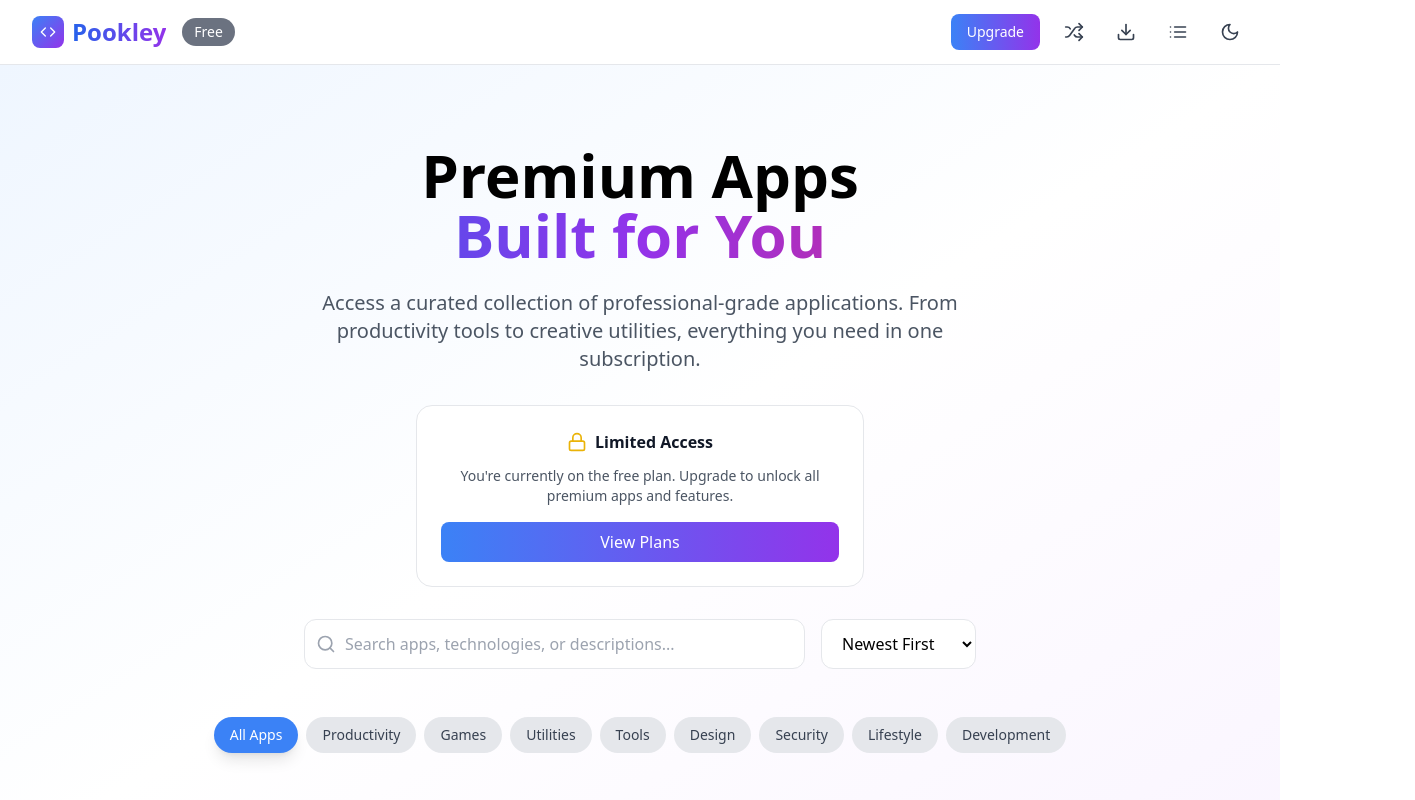
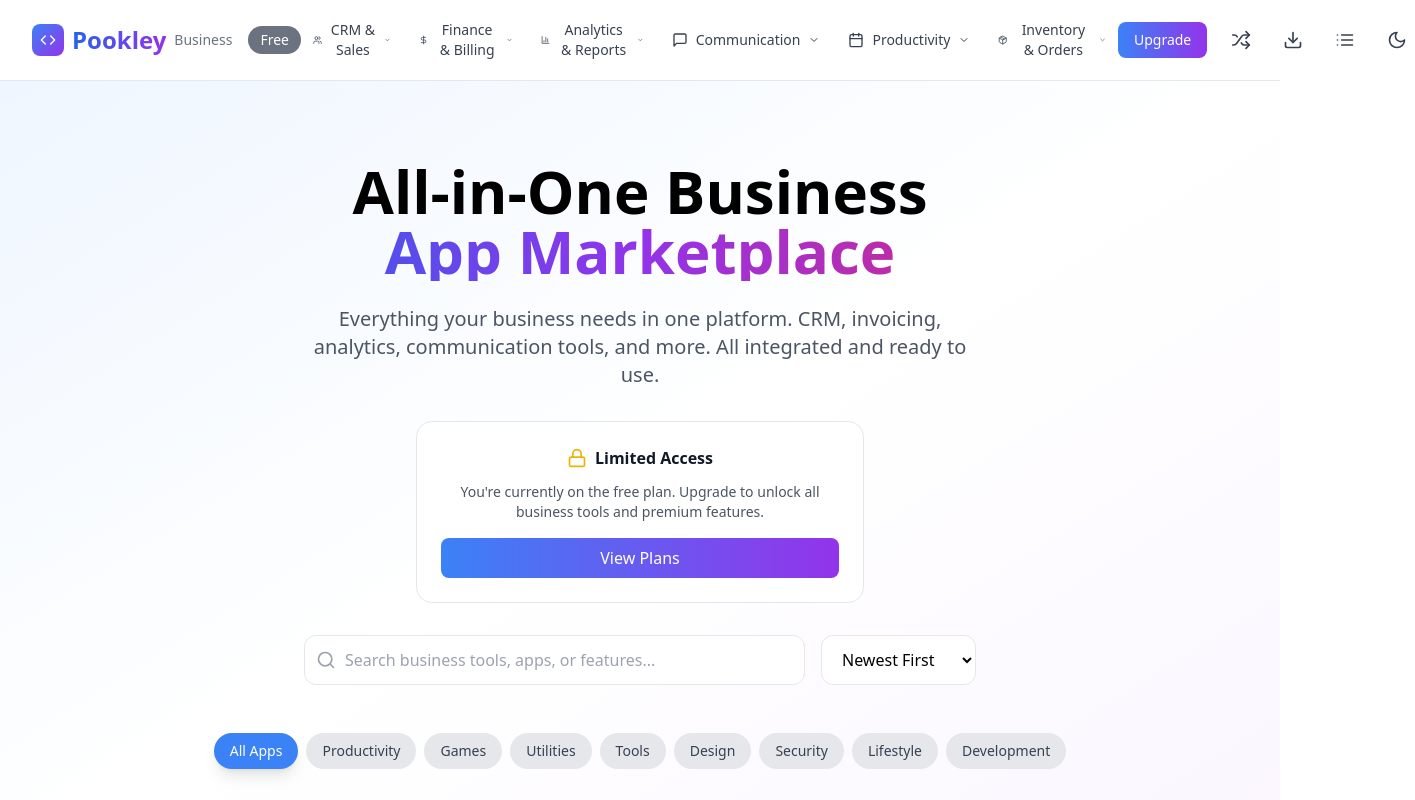
Before and after one commit to mitchelldschafer/Pookley, a React (Vite) app: page / in a window 1280 px wide. Shown: the top 800 px of the page, 1415 px wide, since content can reach past the window. Built offline with nearby package versions, Linux system fonts and the light colour scheme.

Commit message:
Transform Pookley to All-in-One Business Platform

```diff
--- a/src/App.tsx
+++ b/src/App.tsx
@@ -1,5 +1,5 @@
 import React, { useState, useEffect, useMemo } from 'react';
-import { Search, Plus, Grid, List, Sun, Moon, Download, Shuffle, Filter, Calendar, Code, Activity, Crown, Star, Lock } from 'lucide-react';
+import { Search, Plus, Grid, List, Sun, Moon, Download, Shuffle, Filter, Calendar, Code, Activity, Crown, Star, Lock, ChevronDown, Users, FileText, DollarSign, BarChart3, MessageSquare, Calendar as CalendarIcon, Package, Settings } from 'lucide-react';
 import { AppCard } from './components/AppCard';
 import { PricingModal } from './components/PricingModal';
 import { StatsWidget } from './components/StatsWidget';
@@ -15,6 +15,70 @@ function App() {
   const [darkMode, setDarkMode] = useState(false);
   const [showPricingModal, setShowPricingModal] = useState(false);
   const [userTier, setUserTier] = useState<'free' | 'pro' | 'premium'>('free');
+  const [activeDropdown, setActiveDropdown] = useState<string | null>(null);
+
+  const businessTools = {
+    crm: {
+      title: 'CRM & Sales',
+      icon: Users,
+      tools: [
+        { name: 'Customer Management', description: 'Manage contacts and leads', url: '#' },
+        { name: 'Sales Pipeline', description: 'Track deals and opportunities', url: '#' },
+        { name: 'Lead Generation', description: 'Capture and nurture leads', url: '#' },
+        { name: 'Contact Database', description: 'Centralized contact management', url: '#' }
+      ]
+    },
+    finance: {
+      title: 'Finance & Billing',
+      icon: DollarSign,
+      tools: [
+        { name: 'Invoice Generator', description: 'Create professional invoices', url: '#' },
+        { name: 'Expense Tracking', description: 'Monitor business expenses', url: '#' },
+        { name: 'Payment Processing', description: 'Accept online payments', url: '#' },
+        { name: 'Financial Reports', description: 'Track revenue and profits', url: '#' }
+      ]
+    },
+    analytics: {
+      title: 'Analytics & Reports',
+      icon: BarChart3,
+      tools: [
+        { name: 'Business Dashboard', description: 'Real-time business metrics', url: '#' },
+        { name: 'Sales Analytics', description: 'Track sales performance', url: '#' },
+        { name: 'Customer Insights', description: 'Understand customer behavior', url: '#' },
+        { name: 'ROI Calculator', description: 'Measure return on investment', url: '#' }
+      ]
+    },
+    communication: {
+      title: 'Communication',
+      icon: MessageSquare,
+      tools: [
+        { name: 'Email Marketing', description: 'Send targeted campaigns', url: '#' },
+        { name: 'Live Chat', description: 'Real-time customer support', url: '#' },
+        { name: 'Team Messaging', description: 'Internal communication', url: '#' },
+        { name: 'Video Conferencing', description: 'Virtual meetings', url: '#' }
+      ]
+    },
+    productivity: {
+      title: 'Productivity',
+      icon: CalendarIcon,
+      tools: [
+        { name: 'Project Management', description: 'Organize tasks and projects', url: '#' },
+        { name: 'Time Tracking', description: 'Monitor work hours', url: '#' },
+        { name: 'Document Management', description: 'Store and share files', url: '#' },
+        { name: 'Calendar Scheduling', description: 'Manage appointments', url: '#' }
+      ]
+    },
+    inventory: {
+      title: 'Inventory & Orders',
+      icon: Package,
+      tools: [
+        { name: 'Inventory Management', description: 'Track stock levels', url: '#' },
+        { name: 'Order Processing', description: 'Manage customer orders', url: '#' },
+        { name: 'Supplier Management', description: 'Manage vendor relationships', url: '#' },
+        { name: 'Warehouse Management', description: 'Optimize storage', url: '#' }
+      ]
+    }
+  };
 
   const categories: { value: Category | 'all'; label: string; color: string }[] = [
     { value: 'all', label: 'All Apps', color: 'bg-blue-500' },
@@ -112,6 +176,24 @@ function App() {
     URL.revokeObjectURL(url);
   };
 
+  const handleDropdownToggle = (dropdown: string) => {
+    setActiveDropdown(activeDropdown === dropdown ? null : dropdown);
+  };
+
+  const handleToolClick = (url: string) => {
+    if (url !== '#') {
+      window.open(url, '_blank');
+    }
+    setActiveDropdown(null);
+  };
+
+  // Close dropdown when clicking outside
+  useEffect(() => {
+    const handleClickOutside = () => setActiveDropdown(null);
+    document.addEventListener('click', handleClickOutside);
+    return () => document.removeEventListener('click', handleClickOutside);
+  }, []);
+
   const getTierBadge = () => {
     const badges = {
       free: { label: 'Free', color: 'bg-gray-500', icon: null },
@@ -135,7 +217,7 @@ function App() {
       {/* Header */}
       <header className="sticky top-0 z-50 backdrop-blur-md bg-white/90 dark:bg-gray-900/90 border-b border-gray-200 dark:border-gray-700">
         <div className="max-w-7xl mx-auto px-4 sm:px-6 lg:px-8">
-          <div className="flex items-center justify-between h-16">
+          <div className="flex items-center justify-between h-20">
             <div className="flex items-center space-x-4">
               <div className="flex items-center space-x-2">
                 <div className="w-8 h-8 bg-gradient-to-br from-blue-500 to-purple-600 rounded-lg flex items-center justify-center">
@@ -144,10 +226,57 @@ function App() {
                 <h1 className="text-2xl font-bold bg-gradient-to-r from-blue-600 to-purple-600 bg-clip-text text-transparent">
                   Pookley
                 </h1>
+                <span className="text-sm text-gray-500 dark:text-gray-400 font-medium">Business</span>
               </div>
               {getTierBadge()}
             </div>
 
+            {/* Business Tools Navigation */}
+            <nav className="hidden lg:flex items-center space-x-1">
+              {Object.entries(businessTools).map(([key, tool]) => {
+                const Icon = tool.icon;
+                return (
+                  <div key={key} className="relative">
+                    <button
+                      onClick={(e) => {
+                        e.stopPropagation();
+                        handleDropdownToggle(key);
+                      }}
+                      className={`flex items-center space-x-2 px-3 py-2 rounded-lg text-sm font-medium transition-colors ${
+                        activeDropdown === key
+                          ? 'bg-blue-100 dark:bg-blue-900/30 text-blue-600 dark:text-blue-400'
+                          : 'text-gray-700 dark:text-gray-300 hover:bg-gray-100 dark:hover:bg-gray-800'
+                      }`}
+                    >
+                      <Icon className="w-4 h-4" />
+                      <span>{tool.title}</span>
+                      <ChevronDown className={`w-3 h-3 transition-transform ${
+                        activeDropdown === key ? 'rotate-180' : ''
+                      }`} />
+                    </button>
+
+                    {activeDropdown === key && (
+                      <div className="absolute top-full left-0 mt-1 w-64 bg-white dark:bg-gray-800 rounded-xl shadow-xl border border-gray-200 dark:border-gray-700 py-2 z-50">
+                        {tool.tools.map((item, index) => (
+                          <button
+                            key={index}
+                            onClick={() => handleToolClick(item.url)}
+                            className="w-full px-4 py-3 text-left hover:bg-gray-50 dark:hover:bg-gray-700 transition-colors"
+                          >
+                            <div className="font-medium text-gray-900 dark:text-gray-100 text-sm">
+                              {item.name}
+                            </div>
+                            <div className="text-xs text-gray-500 dark:text-gray-400 mt-1">
+                              {item.description}
+                            </div>
+                          </button>
+                        ))}
+                      </div>
+                    )}
+                  </div>
+                );
+              })}
+            </nav>
             <div className="flex items-center space-x-4">
               <button
                 onClick={() => setShowPricingModal(true)}
@@ -196,13 +325,13 @@ function App() {
       <section className="relative py-20 px-4 sm:px-6 lg:px-8 bg-gradient-to-br from-blue-50 via-white to-purple-50 dark:from-gray-900 dark:via-gray-900 dark:to-gray-800">
         <div className="max-w-4xl mx-auto text-center">
           <h2 className="text-5xl sm:text-6xl font-bold mb-6">
-            Premium Apps
+            All-in-One Business
             <span className="block bg-gradient-to-r from-blue-600 via-purple-600 to-pink-600 bg-clip-text text-transparent">
-              Built for You
+              App Marketplace
             </span>
           </h2>
           <p className="text-xl text-gray-600 dark:text-gray-300 mb-8 max-w-2xl mx-auto">
-            Access a curated collection of professional-grade applications. From productivity tools to creative utilities, everything you need in one subscription.
+            Everything your business needs in one platform. CRM, invoicing, analytics, communication tools, and more. All integrated and ready to use.
           </p>
 
           {userTier === 'free' && (
@@ -212,7 +341,7 @@ function App() {
                 <span className="font-semibold text-gray-900 dark:text-gray-100">Limited Access</span>
               </div>
               <p className="text-sm text-gray-600 dark:text-gray-400 mb-4">
-                You're currently on the free plan. Upgrade to unlock all premium apps and features.
+                You're currently on the free plan. Upgrade to unlock all business tools and premium features.
               </p>
               <button
                 onClick={() => setShowPricingModal(true)}
@@ -228,7 +357,7 @@ function App() {
               <Search className="absolute left-3 top-1/2 transform -translate-y-1/2 w-5 h-5 text-gray-400" />
               <input
                 type="text"
-                placeholder="Search apps, technologies, or descriptions..."
+                placeholder="Search business tools, apps, or features..."
                 value={searchTerm}
                 onChange={(e) => setSearchTerm(e.target.value)}
                 className="w-full pl-10 pr-4 py-3 rounded-xl border border-gray-200 dark:border-gray-700 bg-white dark:bg-gray-800 focus:ring-2 focus:ring-blue-500 focus:border-transparent transition-all"
@@ -328,12 +457,12 @@ function App() {
                 <span className="text-xl font-bold text-gray-800 dark:text-gray-200">Pookley</span>
               </div>
               <p className="text-gray-600 dark:text-gray-400 mb-4 max-w-md">
-                Premium applications crafted with attention to detail. Join thousands of users who trust Pookley for their daily productivity and creative needs.
+                Complete business solutions crafted with attention to detail. Join thousands of businesses who trust Pookley for their daily operations and growth.
               </p>
               <div className="flex items-center space-x-4 text-sm text-gray-500 dark:text-gray-400">
                 <div className="flex items-center space-x-2">
                   <Activity className="w-4 h-4" />
-                  <span>{apps.length} Apps Available</span>
+                  <span>{apps.length} Business Tools</span>
                 </div>
                 <div className="flex items-center space-x-2">
                   <Calendar className="w-4 h-4" />
@@ -343,12 +472,12 @@ function App() {
             </div>
 
             <div>
-              <h3 className="font-semibold text-gray-800 dark:text-gray-200 mb-4">Product</h3>
+              <h3 className="font-semibold text-gray-800 dark:text-gray-200 mb-4">Business Tools</h3>
               <ul className="space-y-2 text-sm text-gray-600 dark:text-gray-400">
-                <li><a href="#" className="hover:text-blue-500 transition-colors">Features</a></li>
-                <li><a href="#" className="hover:text-blue-500 transition-colors">Pricing</a></li>
-                <li><a href="#" className="hover:text-blue-500 transition-colors">Changelog</a></li>
-                <li><a href="#" className="hover:text-blue-500 transition-colors">Roadmap</a></li>
+                <li><a href="#" className="hover:text-blue-500 transition-colors">CRM & Sales</a></li>
+                <li><a href="#" className="hover:text-blue-500 transition-colors">Finance & Billing</a></li>
+                <li><a href="#" className="hover:text-blue-500 transition-colors">Analytics</a></li>
+                <li><a href="#" className="hover:text-blue-500 transition-colors">Communication</a></li>
               </ul>
             </div>
 
```
